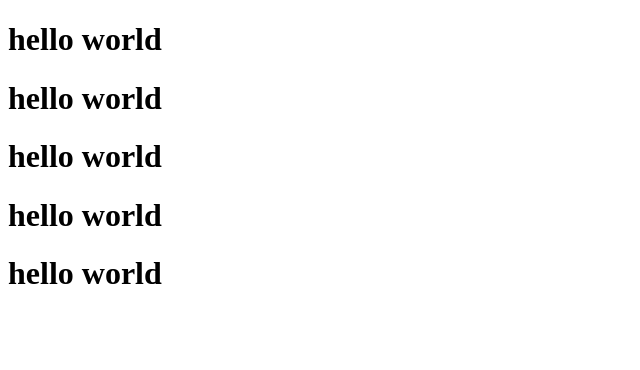
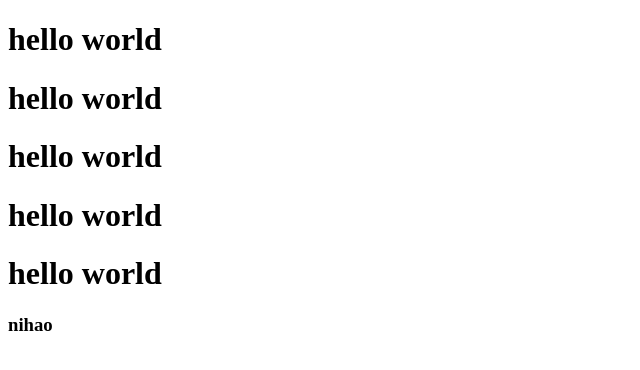
Before and after one commit to eyeBear-cyber/testDemo, a plain HTML site: page index.html in a window 1280 px wide. Shown: the full height of the page, 0-640 px from the left. Drawn offline with Linux system fonts and the light colour scheme.

Commit message:
这是第三次提交

```diff
--- a/index.html
+++ b/index.html
@@ -12,5 +12,9 @@
     <h1>hello world</h1>
     <h1>hello world</h1>
 
+    <h3>
+        nihao
+    </h3>
+
 </body>
 </html>
```
